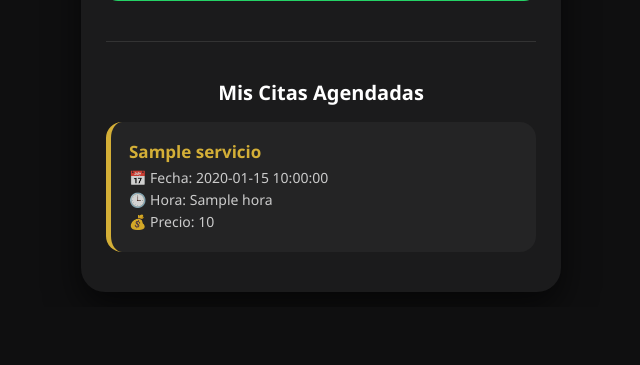
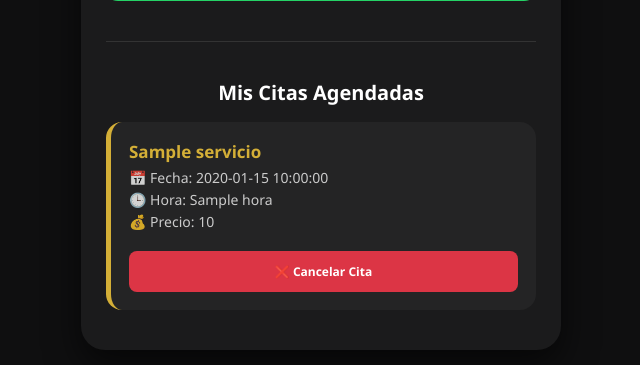
Before and after one commit to citas-barberia/barberia-app, a Flask app: template templates/index.html in a window 1280 px wide. Shown: the part 851-1216 px from the top of the page, without its empty margins (319-959 px from the left). Before the commit the page ends 1103 px from the top, so only its background shows below. Run offline with Flask 3, Linux system fonts and the light colour scheme; the template is opened without the code that fills it: most values are stand-ins (such as "Sample title", 1, 10 or a date in 2020); data that the repository does not hold is empty.

Commit message:
arreglo boton cancelar cliente junior

```diff
--- a/templates/index.html
+++ b/templates/index.html
@@ -232,14 +232,14 @@
             <span>🕒 Hora: {{ c.hora }}</span>
             <span>💰 Precio: {{ c.precio }}</span>
 
-            {% if c.servicio != "CITA CANCELADA" and c.servicio != "CITA ATENDIDA" and c.cancelable %}
-<form action="/cancelar" method="POST">
-    <input type="hidden" name="id" value="{{ c.id }}">
-    <button type="submit" class="btn-cancelar" onclick="return confirm('¿Seguro que quieres cancelar?')">
-      Cancelar Cita
-    </button>
-</form>
-{% endif %}
+            {% if c.servicio != "CITA CANCELADA" and c.servicio != "CITA ATENDIDA" %}
+            <form action="/cancelar" method="POST" style="margin-top: 10px;">
+                <input type="hidden" name="id" value="{{ c.id }}">
+                <button type="submit" class="btn-cancelar" style="width: 100%; padding: 12px; font-weight: bold;" onclick="return confirm('¿Seguro que quieres cancelar esta cita?')">
+                   ❌ Cancelar Cita
+                </button>
+            </form>
+            {% endif %}
         </div>
         {% else %}
         <p style="text-align: center; opacity: 0.5;">Aún no tienes citas.</p>
```
